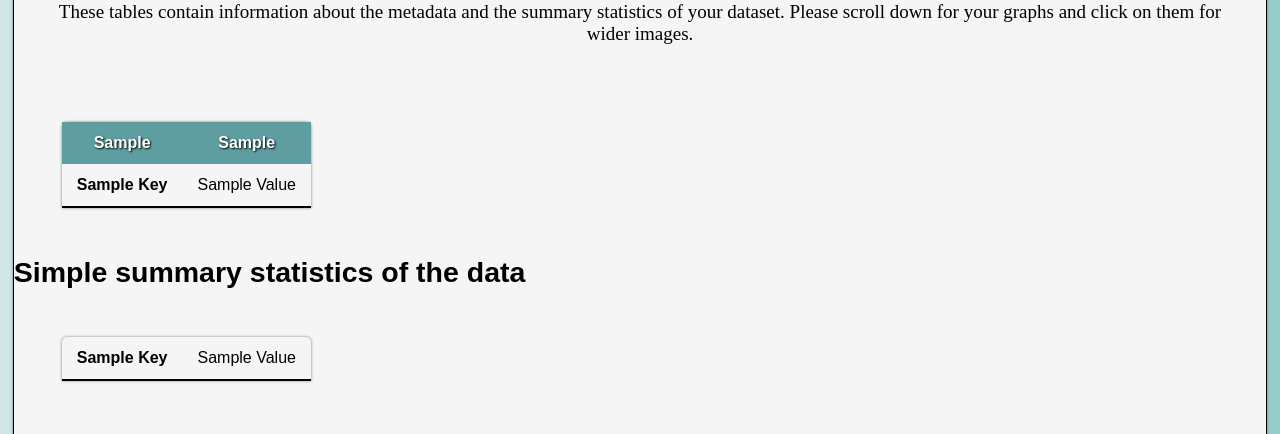
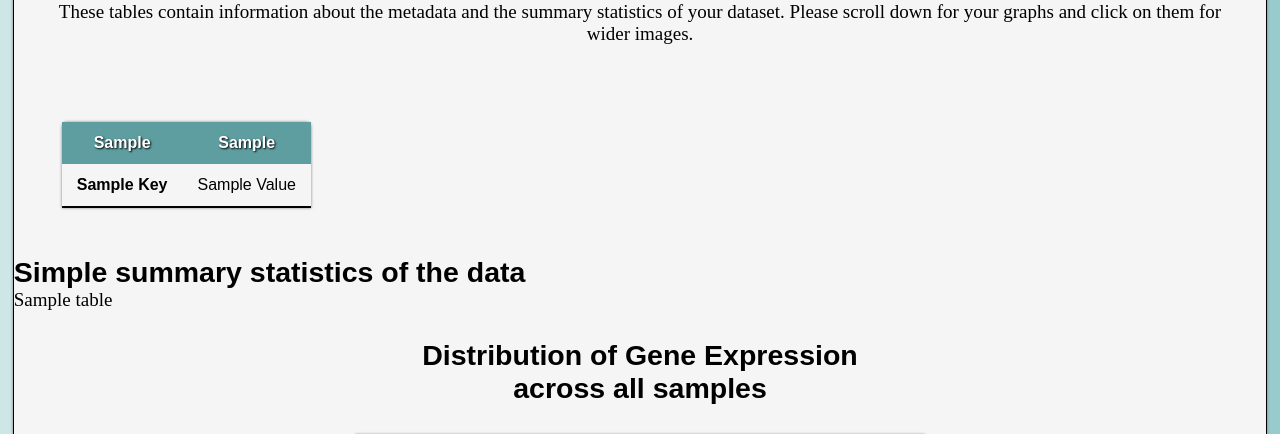
Before and after one commit to aelezi01/cleanTFsite, a Flask app: template templates/stat_analysis.html in a window 1280 px wide. Shown: the part 274-708 px from the top of the page. Run offline with Flask 2, Linux system fonts and the light colour scheme; the template is opened without the code that fills it: most values are stand-ins (such as "Sample title", 1, 10 or a date in 2020).

Commit message:
ae 18:19 1/03

```diff
--- a/app.py
+++ b/app.py
@@ -223,6 +223,7 @@ def stat_analysis(newdata):
         simpleStatistic = get_sum(gds)
 
 
+
         # this returns only the boxplot graph
         if 'boxplot' in checked:
             boxplot = gene_boxplot(gds)
@@ -241,7 +242,7 @@ def stat_analysis(newdata):
         else:
             HCA = False
 
-        return render_template('stat_analysis.html', table_dictionary = table_dictionary, metadata = metadata, header_key = header_key, header_value = header_value, simpleStatistic = simpleStatistic, boxplot = boxplot, PCA = PCA, HCA = HCA)
+        return render_template('stat_analysis.html', table_dictionary = table_dictionary, metadata = metadata, header_key = header_key, header_value = header_value, simpleStatistic = [simpleStatistic.to_html()], boxplot = boxplot, PCA = PCA, HCA = HCA)
         #    return 'you will be able to upload data for %s soon' % newdata_name
 
 
--- a/graphsFunctions.py
+++ b/graphsFunctions.py
@@ -41,7 +41,7 @@ def get_sum(gds):
     sumTable = sumTable.rename(index = {"count":"genes"})
 
 
-    return sumTable.to_dict()
+    return sumTable
 
 
 def gene_boxplot(gds):
--- a/templates/stat_analysis.html
+++ b/templates/stat_analysis.html
@@ -31,18 +31,9 @@
 
     <div style="overflow-x: auto;">
         <h2 id="simpleStatistics" class="subheadings">Simple summary statistics of the data</h2>
-
-        <table class="table">
-
-            {% for key, value in simpleStatistic.items() %}
-                <tr class="fontBody" style="text-transform: capitalize;">
-                    <th>{{ key }}</th>
-                    <td>{% for x in value %}
-                            {{x}}
-                        {% endfor %}</td>
-                </tr>
-            {% endfor %}
-        </table>
+        {% for table in simpleStatistic %}
+            {{ table|safe }}
+        {% endfor %}
     </div>
 
     <!--this div will display the optional graphs only if checked in the upload page-->
```
